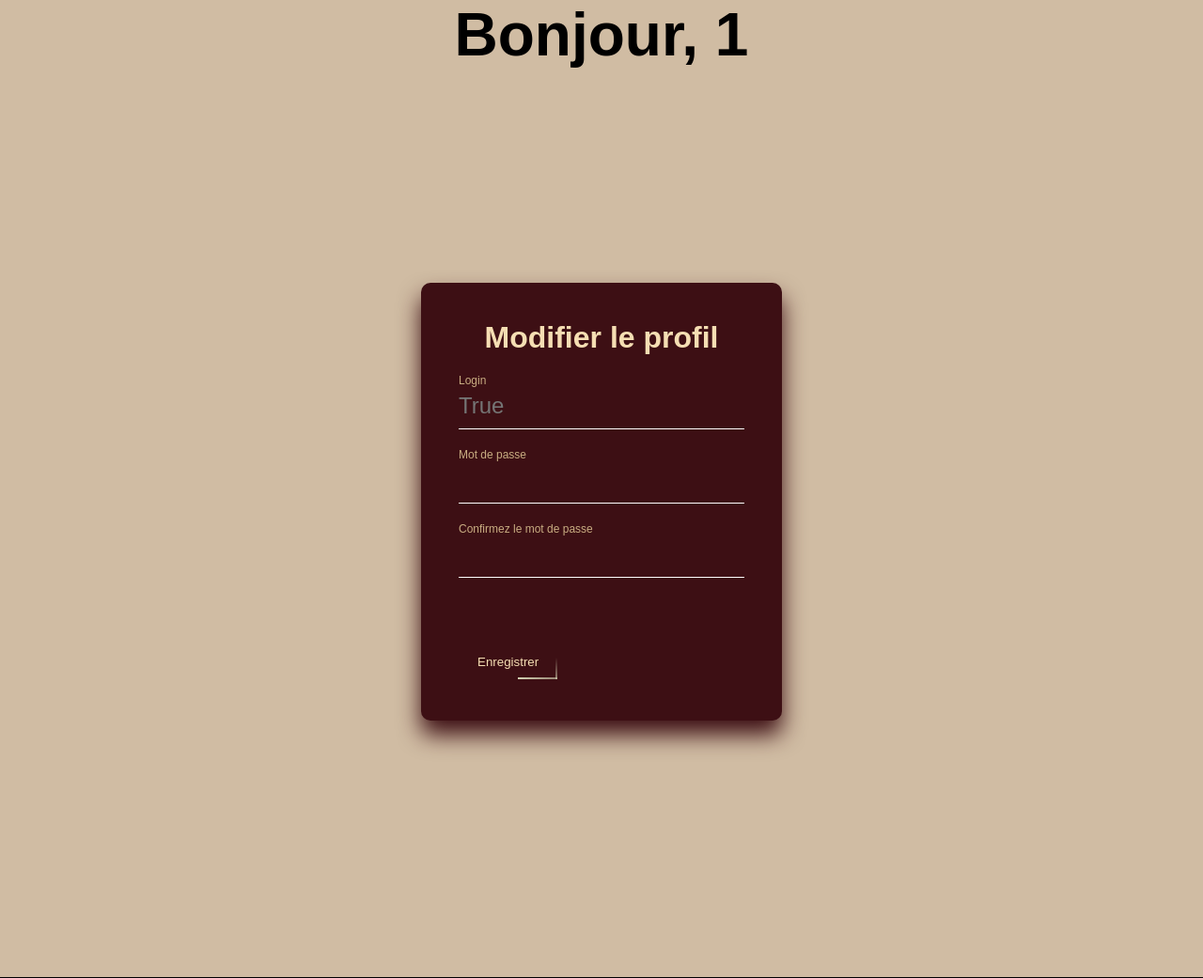
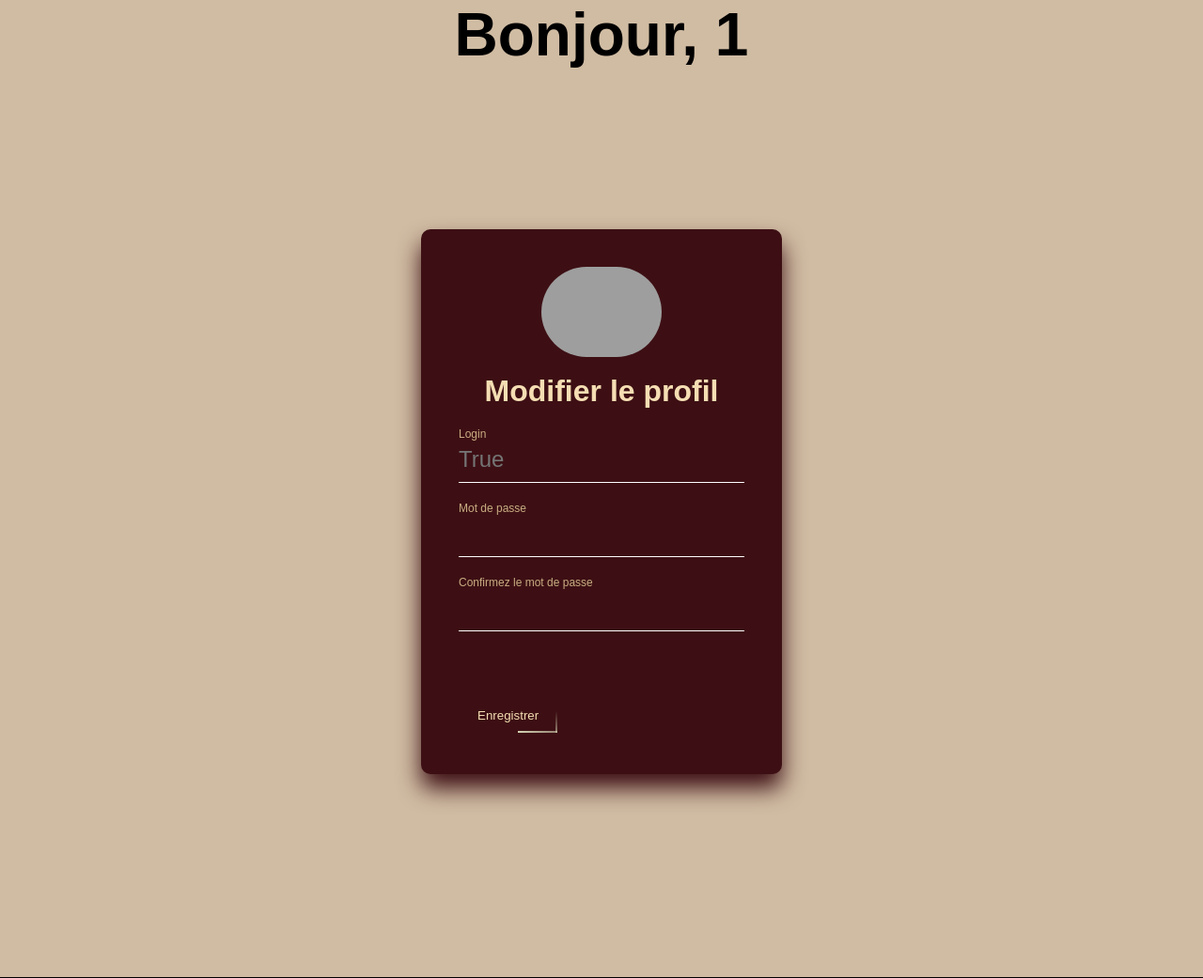
Before and after one commit to camille-clappaz/reservation-salles, a PHP site: page /profil.php in a window 1280 px wide. Shown: the part 66-1107 px from the top of the page at 94% size. Run offline with PHP 8.4, Linux system fonts and the light colour scheme; the visitor is signed in with stand-in values (Sample User, id 1); grey boxes are pictures that could not be loaded.

Commit message:
connexion redirection vers l'index

```diff
--- a/connexion.php
+++ b/connexion.php
@@ -12,7 +12,7 @@ if (isset($_POST['submit'])) {
         foreach ($result as $resultat) {
             if ($login == $resultat['login'] && $mdp == $resultat['password']) {
                 $_SESSION['login'] = $login;
-                header('location:profil.php');
+                header('location:index.php');
             } else {
                 $message = "Le login et le mot de passe ne correspendent pas !";
             }
--- a/profil.php
+++ b/profil.php
@@ -68,6 +68,8 @@ if (isset($_POST['deconnexion'])){
 
 ?>
     <div class="login-box">
+        <div class="popcorn">
+        <img class="popcornimg" src="img/popcornlunettes.jpg" alt=""></div><br>
     <h1>Modifier le profil</h1>
 
         <form  method="POST">
--- a/style.css
+++ b/style.css
@@ -164,6 +164,15 @@
   text-align: center;
   width: 100%;
   font-size: 400%;
+}
+.popcorn{
+  display: flex;
+  justify-content: center;
+}
+.popcornimg{
+  width:10vw;
+  border-radius: 10vh;
+
 }
 
 /* PROFIL, CONNEXION, INSCRIPTION debut formulaire*/
```
